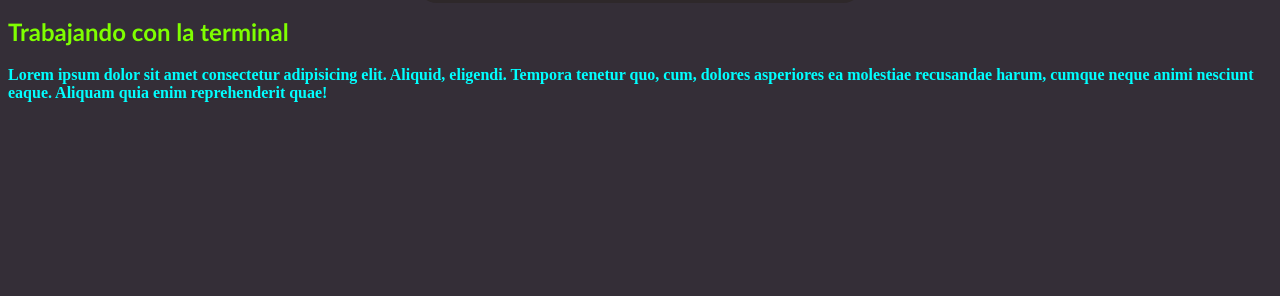
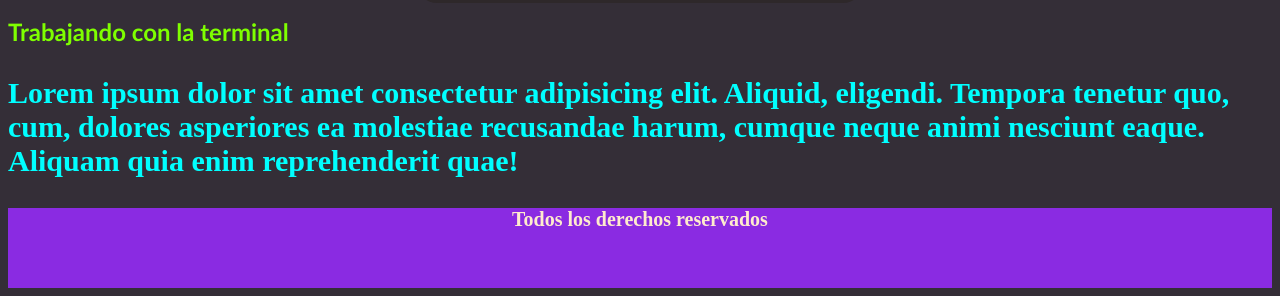
Before and after one commit to Breyes01/desafio_branching, a plain HTML site: page index.html in a window 1280 px wide. Shown: the part 738-1034 px from the top of the page. Before the commit the page ends 856 px from the top, so only its background shows below. Drawn offline with nearby package versions, Linux system fonts and the light colour scheme.

Commit message:
se agrego footer

```diff
--- a/assets/css/style.css
+++ b/assets/css/style.css
@@ -66,4 +66,16 @@ h2 {
 p {
   color: aqua;
   font-weight: bolder;
+  font-size: 30px;
 }
+
+footer {
+  background-color: blueviolet;
+  height: 80px;
+}
+
+h3 {
+  color: blanchedalmond;
+  text-align: center;
+  font-size: 20px;
+}
--- a/index.html
+++ b/index.html
@@ -20,5 +20,8 @@
   </div>
   <h2>Trabajando con la terminal</h2>
   <p>Lorem ipsum dolor sit amet consectetur adipisicing elit. Aliquid, eligendi. Tempora tenetur quo, cum, dolores asperiores ea molestiae recusandae harum, cumque neque animi nesciunt eaque. Aliquam quia enim reprehenderit quae!</p>
+  <footer>
+    <h3>Todos los derechos reservados</h3>
+  </footer>
 </body>
 </html>
```
